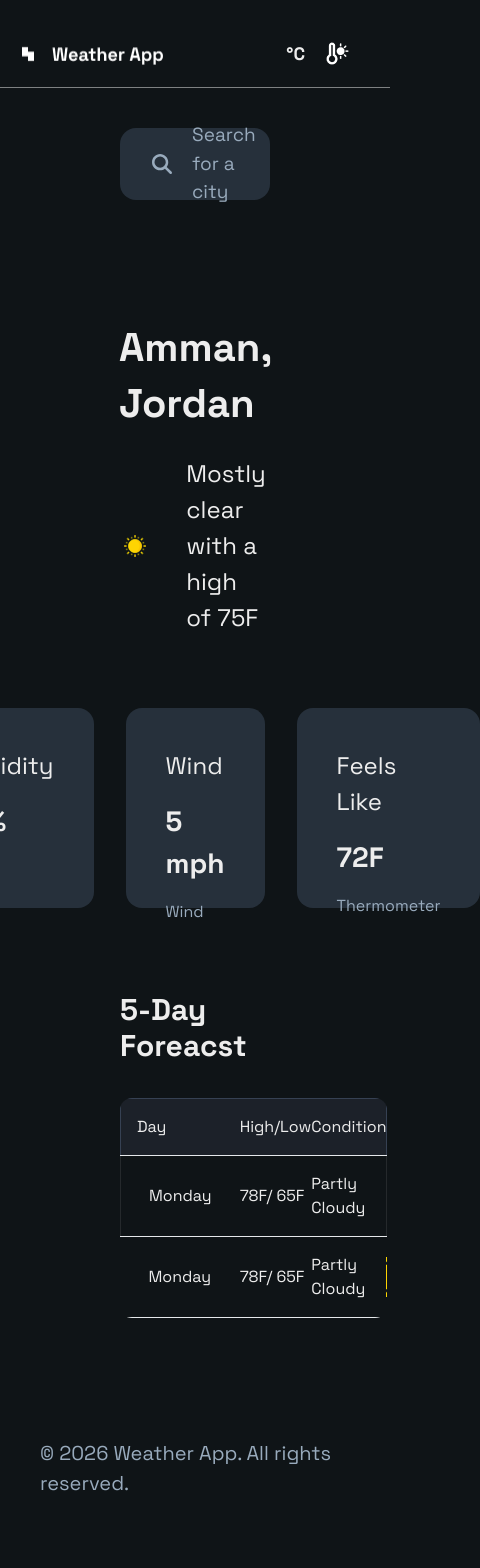
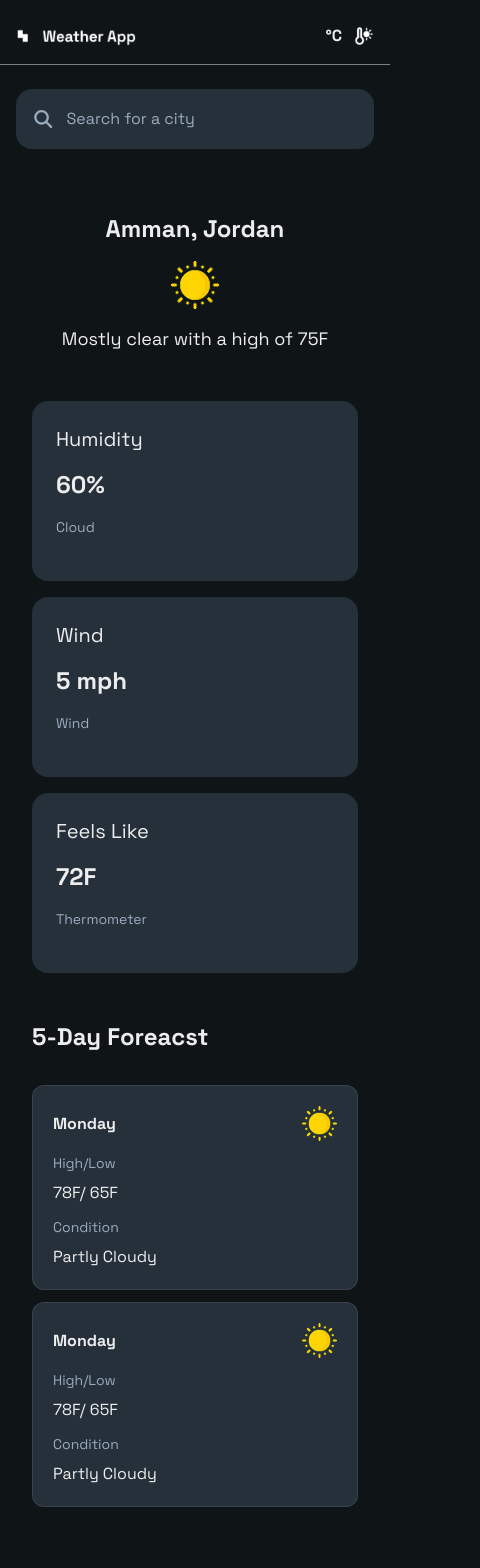
Before and after one commit to SalsabeelZubaidi/Weather-App, a Next.js app: page / in a window 390 px wide. Shown: the top 1568 px of the page, 480 px wide, since content can reach past the window. Before the commit the page ends 1538 px from the top, so only its background shows below. Built offline with nearby package versions, Linux system fonts and the light colour scheme.

Commit message:
feat: make UI responsive

```diff
--- a/app/globals.css
+++ b/app/globals.css
@@ -23,4 +23,16 @@ body {
   background: #0F1417;
   color:#ededed ;
   font-family: var(--space-grotesk), sans-serif;
+  overflow-x: hidden;
 }
+
+/* Ensure no horizontal scrolling */
+html {
+  overflow-x: hidden;
+}
+
+/* Make images responsive */
+img {
+  max-width: 100%;
+  height: auto;
+}
--- a/app/page.js
+++ b/app/page.js
@@ -6,14 +6,14 @@ export default function Home() {
   return (<>
 
       {/* Header */}
-      <div className="pt-10 pr-5 pl-5 pb-5">
+      <div className="pt-6 sm:pt-8 lg:pt-10 px-4 sm:px-5 pb-4 sm:pb-5">
         <div className="flex justify-between items-center">
-          <img src="/images/weatherAppLogo.png" alt="Waether App" className="w-[144px] h-[24px]"/>
+          <img src="/images/weatherAppLogo.png" alt="Waether App" className="w-[120px] sm:w-[144px] h-auto"/>
           <div className="flex items-center">
-            <h4 className="font-bold mr-5 text-[18px]">°C</h4>
+            <h4 className="font-bold mr-3 sm:mr-5 text-[16px] sm:text-[18px]">°C</h4>
             <img
               src="/images/thermo.png"
-              className="mr-5 w-[25px] h-[25px]"
+              className="mr-0 sm:mr-5 w-[20px] sm:w-[25px] h-[20px] sm:h-[25px]"
             />
           </div>
         </div>
@@ -21,104 +21,140 @@ export default function Home() {
         <hr className="opacity-50 w-full" />
 
       {/* body container */}
-      <div className="pt-10 pr-30 pb-20 pl-30 flex flex-col gap-6">
+      <div className="pt-6 sm:pt-8 lg:pt-10 px-4 sm:px-6 md:px-8 lg:px-30 pb-12 sm:pb-16 lg:pb-20 flex flex-col gap-4 sm:gap-6">
         {/* Search bar */}
-        <div className="flex items-center bg-[#26303B] rounded-2xl h-[72px] px-8">
+        <div className="flex items-center bg-[#26303B] rounded-2xl h-[60px] sm:h-[72px] px-4 sm:px-8">
           <FontAwesomeIcon
             icon={faMagnifyingGlass}
-            className="mr-5 text-[#99ABBD] text-xl"
+            className="mr-3 sm:mr-5 text-[#99ABBD] text-lg sm:text-xl"
           />
-          <span className="text-[19px] text-[#99ABBD]">
+          <span className="text-[16px] sm:text-[19px] text-[#99ABBD]">
             Search for a city
           </span>
         </div>
 
         {/* Location title  */}
-        <div className="flex justify-center pt-24 pr-16  pl-16">
-          <h1 className="text-xl font-bold text-[40px] ">
+        <div className="flex justify-center pt-12 sm:pt-16 lg:pt-24 px-4">
+          <h1 className="text-2xl sm:text-3xl md:text-4xl lg:text-[40px] font-bold text-center">
           Amman, Jordan
         </h1>
         </div>
         {/* forecast summary */}
-        <div className="flex justify-center pr-16 pb-12 pl-16 items-center gap-10">
-          <img src='/images/sun.png'/>
-          <span className="text-[24px]"> Mostly clear with a high of 75F</span>
+        <div className="flex flex-col sm:flex-row justify-center items-center px-4 pb-8 sm:pb-12 gap-4 sm:gap-10">
+          <img src='/images/sun.png' className="w-12 h-12 sm:w-auto sm:h-auto"/>
+          <span className="text-lg sm:text-xl md:text-[24px] text-center"> Mostly clear with a high of 75F</span>
         </div>
         {/* foreacst statictics */}
-        <div className="flex flex-row gap-8 justify-center">
-          <div className="flex flex-col items-start p-10 bg-[#26303B]  w-[455px] h-[200px] rounded-2xl gap-4">
-            <h4 className="text-[24px]">Humidity</h4>
-            <h3 className="text-[28px] font-bold">60%</h3>
-            <h5 className="text-[16px] text-[#99ABBD]">Cloud</h5>
+        <div className="flex flex-col sm:flex-row gap-4 sm:gap-6 md:gap-8 justify-center px-4">
+          <div className="flex flex-col items-start p-6 sm:p-8 lg:p-10 bg-[#26303B] w-full sm:w-[300px] md:w-[400px] lg:w-[455px] min-h-[180px] sm:h-[200px] rounded-2xl gap-4">
+            <h4 className="text-xl sm:text-[24px]">Humidity</h4>
+            <h3 className="text-2xl sm:text-[28px] font-bold">60%</h3>
+            <h5 className="text-sm sm:text-[16px] text-[#99ABBD]">Cloud</h5>
           </div>
-          <div className="flex flex-col items-start p-10 bg-[#26303B]  w-[455px] h-[200px] rounded-2xl gap-4">
-            <h4 className="text-[24px]">Wind</h4>
-            <h3 className="text-[28px] font-bold">5 mph</h3>
-            <h5 className="text-[16px] text-[#99ABBD]">Wind</h5>
+          <div className="flex flex-col items-start p-6 sm:p-8 lg:p-10 bg-[#26303B] w-full sm:w-[300px] md:w-[400px] lg:w-[455px] min-h-[180px] sm:h-[200px] rounded-2xl gap-4">
+            <h4 className="text-xl sm:text-[24px]">Wind</h4>
+            <h3 className="text-2xl sm:text-[28px] font-bold">5 mph</h3>
+            <h5 className="text-sm sm:text-[16px] text-[#99ABBD]">Wind</h5>
           </div>
-          <div className="flex flex-col items start bg-[#26303B] p-10 w-[455px] h-[200px] rounded-2xl gap-4">
-            <h4 className="text-[24px]">Feels Like</h4>
-            <h3 className="text-[28px] font-bold">72F</h3>
-            <h5 className="text-[16px] text-[#99ABBD]">Thermometer</h5>
+          <div className="flex flex-col items-start bg-[#26303B] p-6 sm:p-8 lg:p-10 w-full sm:w-[300px] md:w-[400px] lg:w-[455px] min-h-[180px] sm:h-[200px] rounded-2xl gap-4">
+            <h4 className="text-xl sm:text-[24px]">Feels Like</h4>
+            <h3 className="text-2xl sm:text-[28px] font-bold">72F</h3>
+            <h5 className="text-sm sm:text-[16px] text-[#99ABBD]">Thermometer</h5>
           </div>
         </div>
         {/*  forecats Days table */}
-        <div className="inline">
-          <h3 className="mt-15 mb-[-50px] text-3xl font-bold">5-Day Foreacst</h3>
+        <div className="px-4">
+          <h3 className="mt-8 sm:mt-12 lg:mt-15 mb-4 sm:mb-6 text-2xl sm:text-3xl font-bold">5-Day Foreacst</h3>
         </div>
-          <table className="mt-15 rounded-xl overflow-hidden">
+        {/* Desktop Table View */}
+        <div className="hidden md:block px-4 overflow-x-auto">
+          <div className="min-w-full">
+            <table className="mt-4 sm:mt-8 lg:mt-15 w-full rounded-xl overflow-hidden">
               <thead className="border border-gray-700 bg-[#1C2129]">
                 <tr>
-                <td className="p-4">
+                  <td className="p-4 text-sm sm:text-base">
                     Day
                   </td>
-                <td>
+                  <td className="p-4 text-sm sm:text-base">
                     High/Low
                   </td>
-                <td>
+                  <td className="p-4 text-sm sm:text-base">
                     Condition
                   </td>
-                <td>
+                  <td className="p-4">
                   </td>
                 </tr>
               </thead>
-            <tbody className="border border-[#E5E8EB]/10 border-opa">
+              <tbody className="border border-[#E5E8EB]/10">
                 <tr className="border-t border-b border-[#E5E8EB]">
-                <td className="p-7">
+                  <td className="p-5 sm:p-7 text-sm sm:text-base">
                     Monday
                   </td>
-                <td>
+                  <td className="p-5 sm:p-7 text-sm sm:text-base">
                     78F/ 65F
                   </td>
-                <td>
+                  <td className="p-5 sm:p-7 text-sm sm:text-base">
                     Partly Cloudy
                   </td>
-                <td>
-                  <img className='w-[40px] h-[40px]' src='/images/sun.png' />
+                  <td className="p-5 sm:p-7">
+                    <img className='w-[35px] sm:w-[40px] h-[35px] sm:h-[40px]' src='/images/sun.png' alt="Weather icon" />
                   </td>
                 </tr>
               </tbody>
               <tbody>
                 <tr className="border-t border-b border-[#E5E8EB]">
-                <td className="p-7">
+                  <td className="p-5 sm:p-7 text-sm sm:text-base">
                     Monday
                   </td>
-                <td>
+                  <td className="p-5 sm:p-7 text-sm sm:text-base">
                     78F/ 65F
                   </td>
-                <td>
+                  <td className="p-5 sm:p-7 text-sm sm:text-base">
                     Partly Cloudy
                   </td>
-                <td>
-                  <img className='w-[40px] h-[40px]' src='/images/sun.png' />
+                  <td className="p-5 sm:p-7">
+                    <img className='w-[35px] sm:w-[40px] h-[35px] sm:h-[40px]' src='/images/sun.png' alt="Weather icon" />
                   </td>
                 </tr>
               </tbody>
             </table>
           </div>
+        </div>
+        {/* Mobile Card View */}
+        <div className="md:hidden px-4 space-y-3">
+          <div className="bg-[#26303B] rounded-xl p-5 border border-[#E5E8EB]/10">
+            <div className="flex items-center justify-between mb-3">
+              <span className="font-semibold text-base">Monday</span>
+              <img className='w-[35px] h-[35px]' src='/images/sun.png' alt="Weather icon" />
+            </div>
+            <div className="flex flex-col gap-2">
+              <span className="text-sm text-[#99ABBD]">High/Low</span>
+              <span className="text-base">78F/ 65F</span>
+            </div>
+            <div className="flex flex-col gap-2 mt-3">
+              <span className="text-sm text-[#99ABBD]">Condition</span>
+              <span className="text-base">Partly Cloudy</span>
+            </div>
+          </div>
+          <div className="bg-[#26303B] rounded-xl p-5 border border-[#E5E8EB]/10">
+            <div className="flex items-center justify-between mb-3">
+              <span className="font-semibold text-base">Monday</span>
+              <img className='w-[35px] h-[35px]' src='/images/sun.png' alt="Weather icon" />
+            </div>
+            <div className="flex flex-col gap-2">
+              <span className="text-sm text-[#99ABBD]">High/Low</span>
+              <span className="text-base">78F/ 65F</span>
+            </div>
+            <div className="flex flex-col gap-2 mt-3">
+              <span className="text-sm text-[#99ABBD]">Condition</span>
+              <span className="text-base">Partly Cloudy</span>
+            </div>
+          </div>
+        </div>
+        </div>
 
       {/* footer */}
-      <footer className="p-10 flex justify-center text-[20px] text-[#99ABBD]">
+      <footer className="p-6 sm:p-8 lg:p-10 flex justify-center text-[16px] sm:text-lg lg:text-[20px] text-[#99ABBD] px-4">
         © 2026 Weather App. All rights reserved.
       </footer>
       </>
```
Lines whose indentation alone changed are shown as unchanged.
